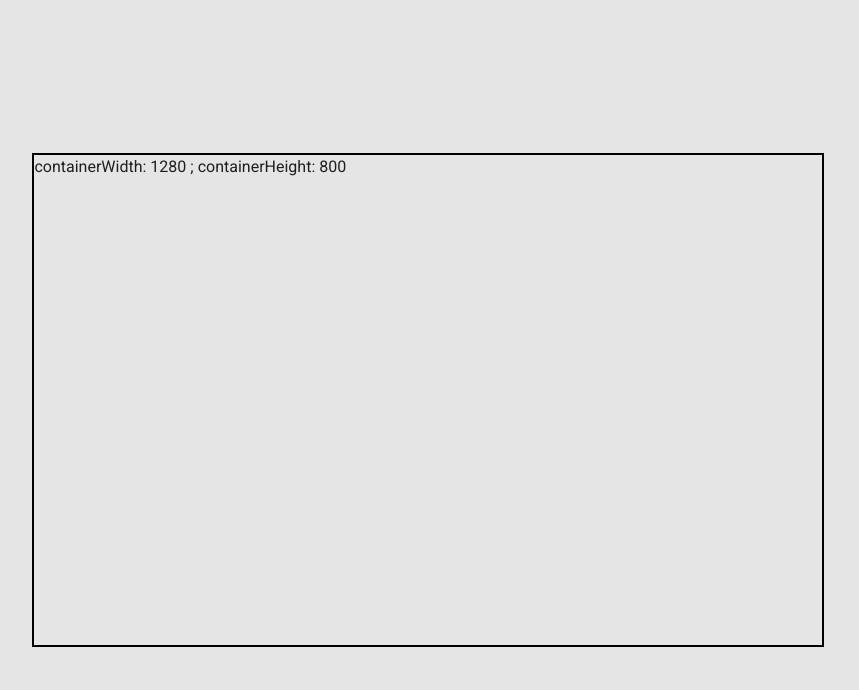
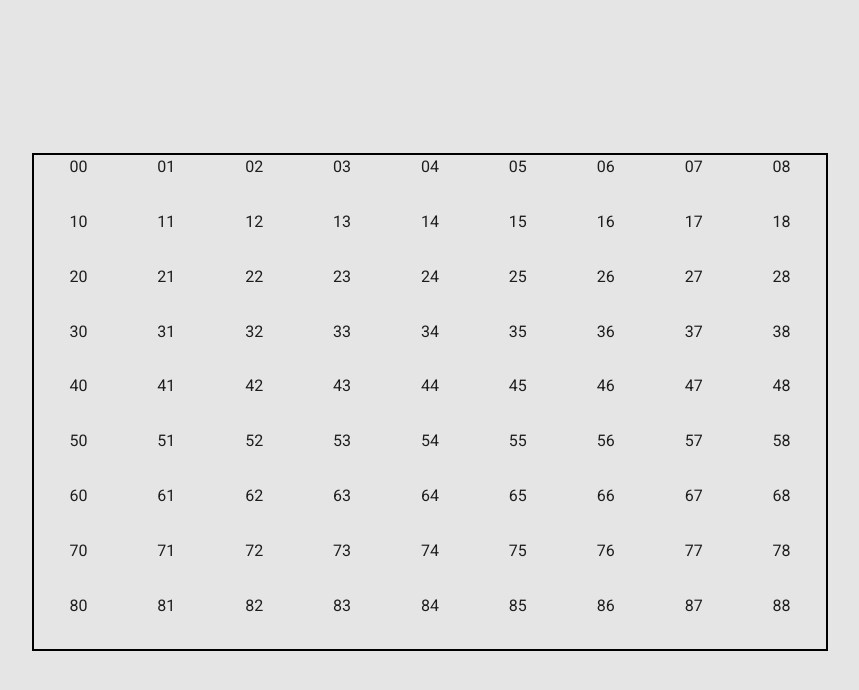
Before and after one commit to napoleon-commits/vuetify-chessboard, a Vue app: page / in a window 1280 px wide. Shown: the top 690 px of the page, without its empty margins (212-1071 px from the left). Built offline with nearby package versions, Linux system fonts and the light colour scheme.

Commit message:
updated height of the 81 columns

```diff
--- a/src/components/subcomponents/StaticChessBoard.vue
+++ b/src/components/subcomponents/StaticChessBoard.vue
@@ -8,13 +8,23 @@
         <div
             :style="`
                 border: 2px solid black;
-                width: ${containerWidth*GoldenRatio}px;
-                height: ${containerHeight*GoldenRatio}px;
+                width: ${containerWidth*GoldenRatio+4}px;
+                height: ${containerHeight*GoldenRatio+4}px;
             `"
         >
-            <div>
-                containerWidth: {{containerWidth}} ; containerHeight: {{containerHeight}}
-            </div>
+            <v-row no-gutters v-for="(rank, i) in 9" :key="rank">
+                <v-col
+                    :style="`height: ${containerHeight*GoldenRatio/9}px;`"
+                    class="text-center"
+                    v-for="(file, j) in 9"
+                    :key="file"
+                    no-gutters
+                >
+                    <span>
+                        {{i}}{{j}}
+                    </span>
+                </v-col>
+            </v-row>
         </div>
     </div>
 </template>
```
